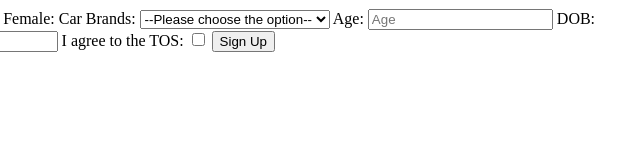
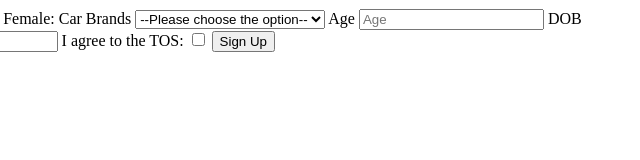
Before and after one commit to acciojob/signup-form-car-Yogagujar07, a website: page main.html in a window 1280 px wide. Shown: the full height of the page, 623-1263 px from the left. Drawn offline with Linux system fonts and the light colour scheme.

Commit message:
created a submission

```diff
--- a/main.html
+++ b/main.html
@@ -15,15 +15,14 @@
 		<input type="email" id="email" name="email" placeholder="Email" required>
 
 		<label>Gender:</label>
-
 		<input type="radio" id="gender_m" name="gender" required>
 	    <lable for="gender_m">Male:</lable>
 		<input type="radio" id="gender_f" name="gender" required>
 	    <label for="gender_f">Female:</label>
 
 
-		<lable for="cars" >Car Brands:</lable>
-		<select id="cars" name="cars" placeholder="--Please choose an option--" required>
+		<lable for="cars" type="select" >Car Brands</lable>
+		<select id="cars" type="select" name="cars" placeholder="--Please choose an option--" required>
 			<option placeholder="--please choose the option"> --Please choose the option--</option>
 			<option label="volvo">Volvo</option>
             <option label="saab">Saab </option>
@@ -31,10 +30,10 @@
             <option label="audi">Audi </option>
          </select>
 
-		<label for="age">Age:</label>
+		<label for="age">Age</label>
 		<input type="number" id="age" name="age" placeholder="Age" required>
 
-		<lable for="dob">DOB:</lable>
+		<lable for="dob">DOB</lable>
 		<input type="Date" id="dob" name="dob" required>
 
 		<lable for="tel">Phone Number:</lable>
@@ -44,7 +43,7 @@
 		<input type="password" id="password" name="password" placeholder="password" required>
 
 		<label for="tos">I agree to the TOS:</label>
-		<input type="checkbox" id="tos" name="tos" required>
+		<input type="Checkbox" id="tos" name="tos" required>
 
 		<button type="submit">Sign Up</button>
 
```
